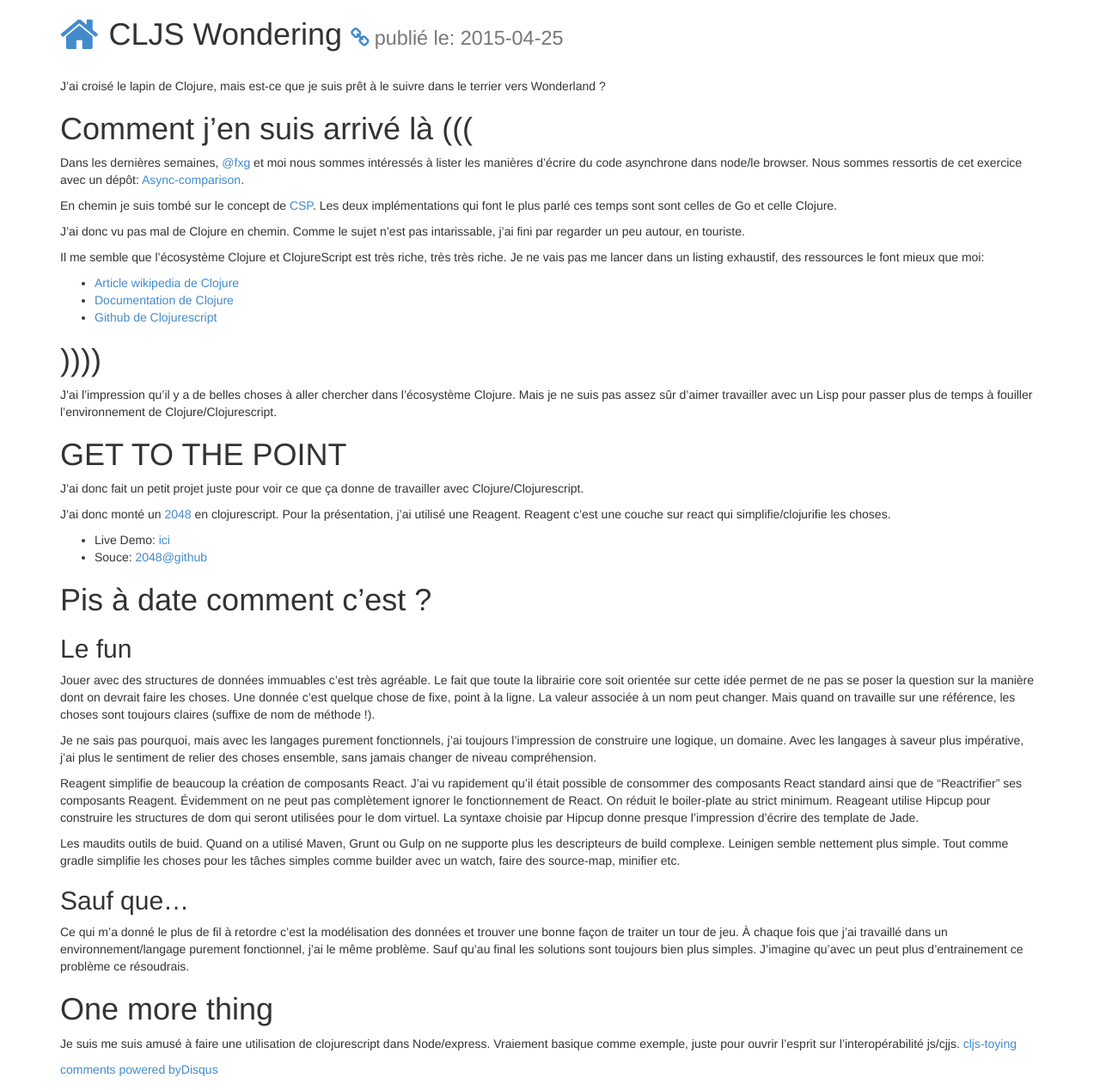
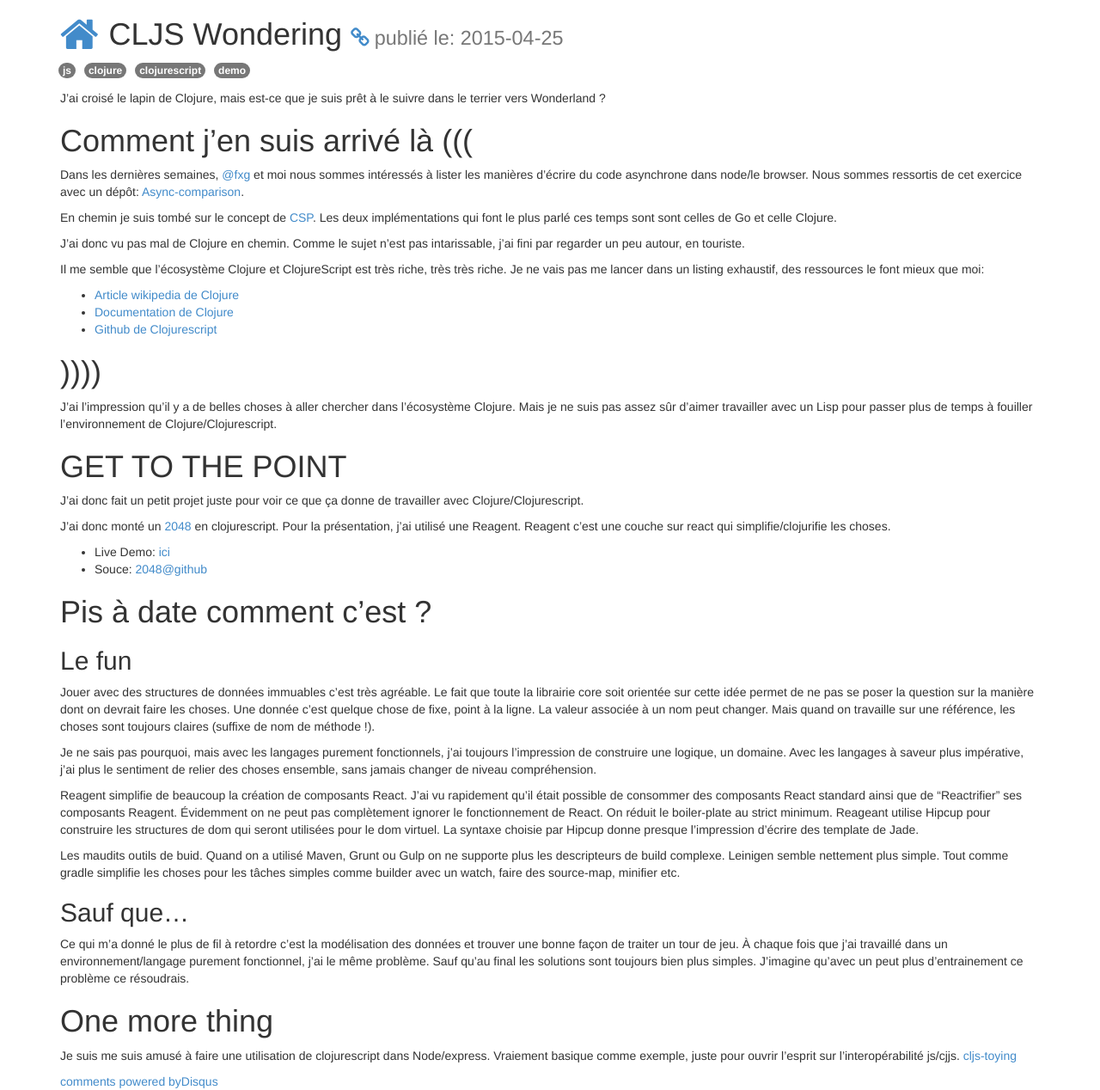
Before and after one commit to benzen/benzen.github.io, a Jekyll site: the page built from _posts/2015-04-25-CLJS-wondering.md, in a window 1280 px wide. Shown: the whole page at 86% size. Built offline with Jekyll 4.4.1, drawn with Linux system fonts in a browser that asks for light colours; Markdown is read by kramdown in place of the engine named in the settings; comment, search, counter and statistics services are not loaded.

Commit message:
add tags

```diff
--- a/_posts/2015-04-25-CLJS-wondering.md
+++ b/_posts/2015-04-25-CLJS-wondering.md
@@ -1,6 +1,7 @@
 ---
 layout: post
 title: CLJS Wondering
+tags: js clojure clojurescript demo
 ---
 
 J'ai croisé le lapin de Clojure, mais est-ce que je suis prêt à le suivre
```
